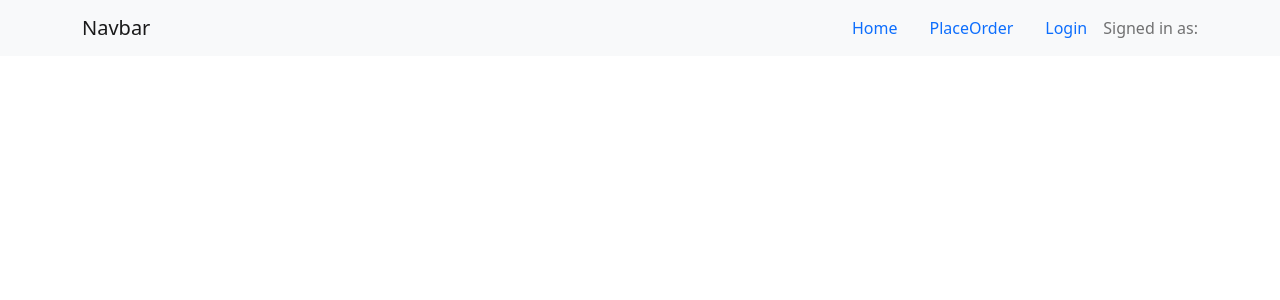
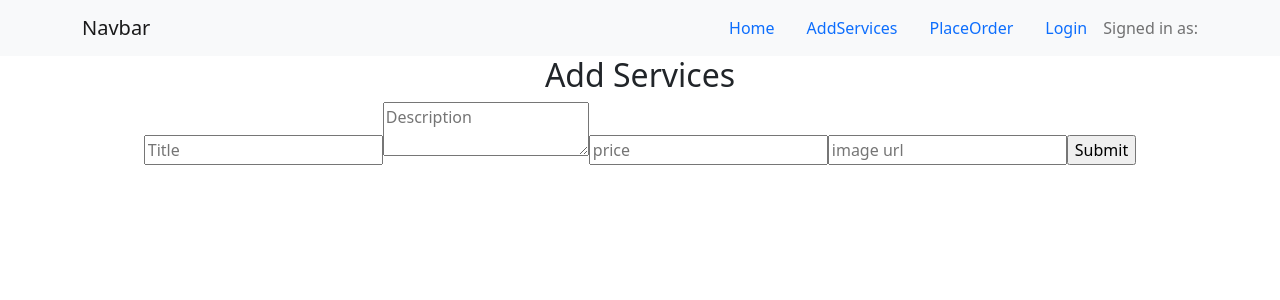
Before and after one commit to sanaul01/ture-plan-client-sites, a React (Create React App) app: page /addservices in a window 1280 px wide. Shown: the top 300 px of the page. Built offline with nearby package versions, Linux system fonts and the light colour scheme; no server answers.

Commit message:
add data page

```diff
--- a/package.json
+++ b/package.json
@@ -6,11 +6,13 @@
     "@testing-library/jest-dom": "^5.14.1",
     "@testing-library/react": "^11.2.7",
     "@testing-library/user-event": "^12.8.3",
+    "axios": "^0.24.0",
     "bootstrap": "^5.1.3",
     "firebase": "^9.1.3",
     "react": "^17.0.2",
     "react-bootstrap": "^2.0.0",
     "react-dom": "^17.0.2",
+    "react-hook-form": "^7.18.0",
     "react-router-dom": "^5.3.0",
     "react-scripts": "4.0.3",
     "web-vitals": "^1.1.2"
--- a/src/App.js
+++ b/src/App.js
@@ -2,6 +2,7 @@ import 'bootstrap/dist/css/bootstrap.min.css';
 import { BrowserRouter as Router, Switch, Route } from 'react-router-dom';
 import './App.css';
 import AuthProvider from './Context/AuthProvider';
+import AddServices from './Pages/Home/AddServices/AddServices';
 import Header from './Pages/Home/Header/Header';
 import Home from './Pages/Home/Home/Home';
 import Login from './Pages/Home/Login/Login';
@@ -28,6 +29,9 @@ function App() {
           <Route path="/login">
             <Login></Login>
           </Route>
+          <Route path ="/addservices">
+            <AddServices></AddServices>
+          </Route>
         </Switch>
       </Router>
       </AuthProvider>
--- /dev/null
+++ b/src/Pages/Home/AddServices/AddServices.js
@@ -0,0 +1,32 @@
+import axios from 'axios';
+import React from 'react';
+import { useForm } from "react-hook-form";
+
+const AddServices = () => {
+    const { register, handleSubmit, reset } = useForm();
+    const onSubmit = data => {
+        console.log(data)
+
+        axios.post('http://localhost:5000/services', data)
+        .then(res =>{
+            if(res.data.insertedId){
+                alert('successfully added')
+                reset()
+            }
+        })
+    };
+    return (
+        <div>
+            <h2>Add Services</h2>
+            <form onSubmit={handleSubmit(onSubmit)}>
+                <input {...register("title", { required: true, maxLength: 20 })} placeholder="Title" />
+                <textarea {...register("description")} placeholder="Description"/>
+                <input type="number" {...register("price")} placeholder="price"/>
+                <input {...register("img")} placeholder="image url" />
+                <input type="submit" />
+            </form>
+        </div>
+    );
+};
+
+export default AddServices;
--- a/src/Pages/Home/Header/Header.js
+++ b/src/Pages/Home/Header/Header.js
@@ -14,6 +14,7 @@ const Header = () => {
                     <Navbar.Toggle />
                     <Navbar.Collapse className="justify-content-end">
                         <Nav.Link as={Link} to="/home">Home</Nav.Link>
+                        <Nav.Link as={Link} to="/addservices">AddServices</Nav.Link>
                         <Nav.Link as={Link} to="/placeorder">PlaceOrder</Nav.Link>
                         <Nav.Link as={Link} to="/login">Login</Nav.Link>
                         {user?.email && <button onClick={logOut}>Log Out</button>}
```
Also changed, not shown: 1 other file (tests, documents, lock files or other folders).
